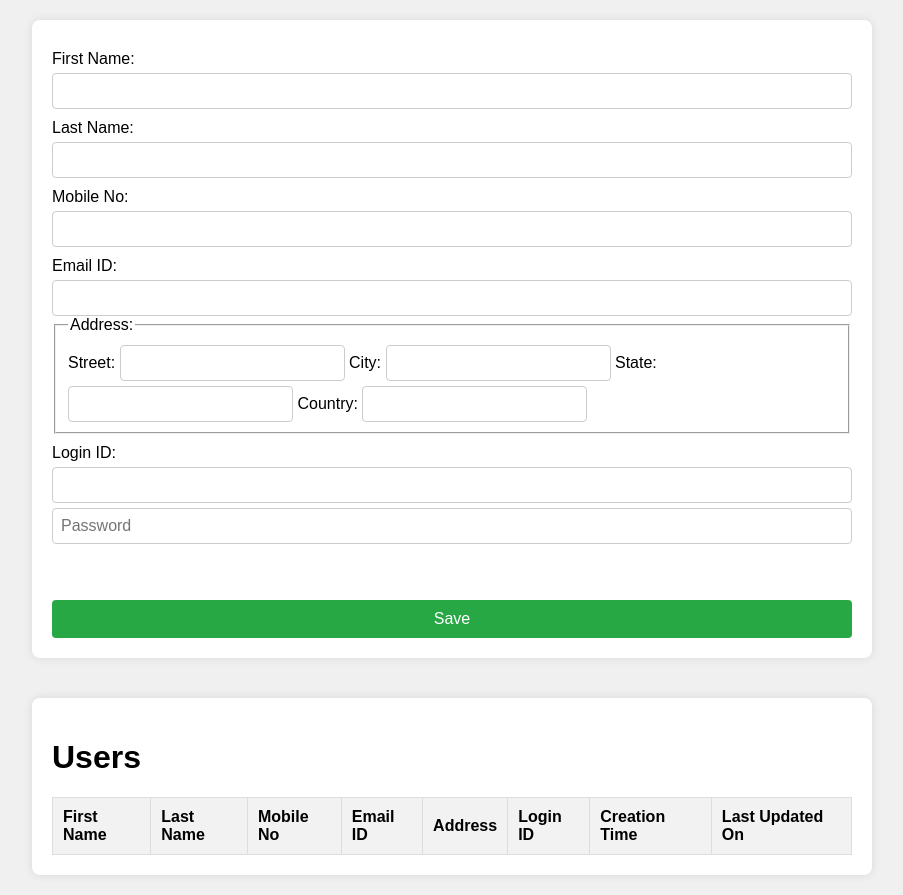
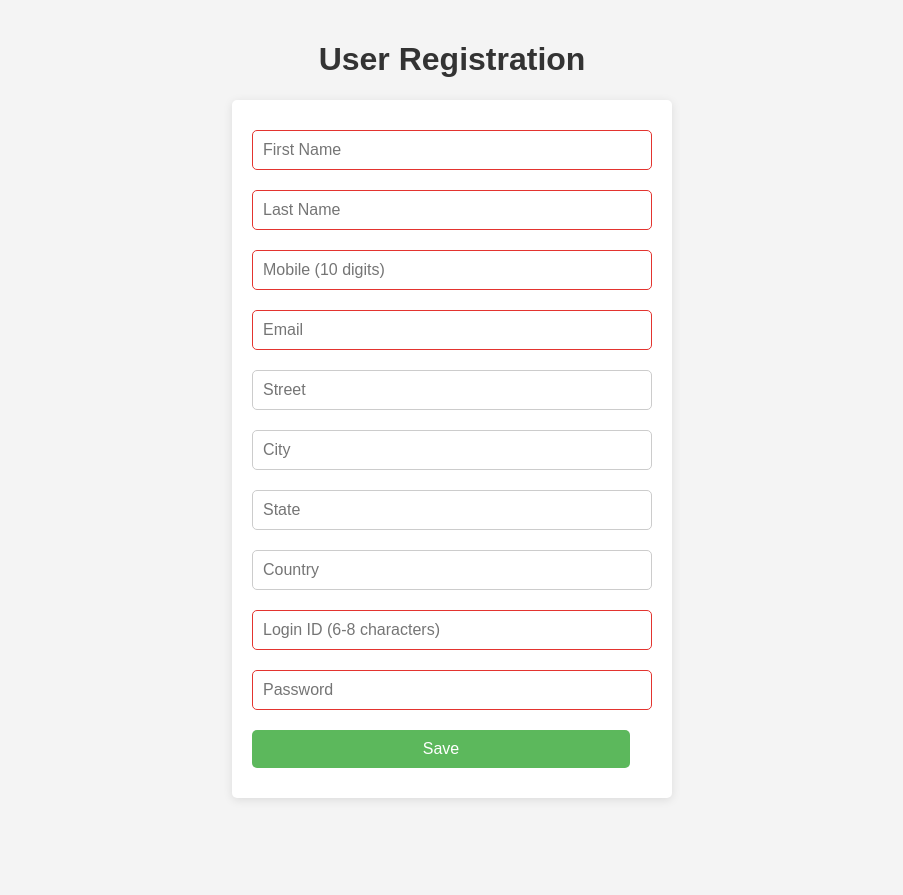
Before and after one commit to divyannns/userdata, a website: page public/index.html in a window 1280 px wide. Shown: the whole page, without its empty margins (188-1091 px from the left). After the commit the page ends 838 px from the top, so only its background shows below. Drawn offline with nearby package versions, Linux system fonts and the light colour scheme; no server answers.

Commit message:
task1 commit

```diff
--- a/public/index.html
+++ b/public/index.html
@@ -3,181 +3,56 @@
 <head>
     <meta charset="UTF-8">
     <meta name="viewport" content="width=device-width, initial-scale=1.0">
-    <title>User Form</title>
-    <style>
-        body {
-            font-family: Arial, sans-serif;
-            margin: 0;
-            padding: 0;
-            display: flex;
-            flex-direction: column;
-            align-items: center;
-            background-color: #f0f0f0;
-        }
-        .container {
-            width: 80%;
-            max-width: 800px;
-            margin: 20px;
-            padding: 20px;
-            background-color: #fff;
-            box-shadow: 0 0 10px rgba(0, 0, 0, 0.1);
-            border-radius: 8px;
-        }
-        form {
-            display: flex;
-            flex-direction: column;
-        }
-        label {
-            margin-top: 10px;
-        }
-        input {
-            margin-top: 5px;
-            padding: 8px;
-            font-size: 1em;
-            border: 1px solid #ccc;
-            border-radius: 4px;
-        }
-        button {
-            margin-top: 20px;
-            padding: 10px;
-            font-size: 1em;
-            background-color: #28a745;
-            color: white;
-            border: none;
-            border-radius: 4px;
-            cursor: pointer;
-        }
-        button:hover {
-            background-color: #218838;
-        }
-        table {
-            width: 100%;
-            border-collapse: collapse;
-            margin-top: 20px;
-        }
-        table, th, td {
-            border: 1px solid #ddd;
-        }
-        th, td {
-            padding: 10px;
-            text-align: left;
-        }
-        th {
-            background-color: #f2f2f2;
-        }
-    </style>
+    <title>User Registration</title>
+    <link rel="stylesheet" href="styles.css">
     <script src="https://code.jquery.com/jquery-3.6.0.min.js"></script>
 </head>
 <body>
-    <div class="container">
+    <h1>User Registration</h1>
     <form id="userForm">
-            <label for="firstName">First Name:</label>
-            <input type="text" id="firstName" name="firstName" required>
-
-            <label for="lastName">Last Name:</label>
-            <input type="text" id="lastName" name="lastName" required>
-
-            <label for="mobileNo">Mobile No:</label>
-            <input type="text" id="mobileNo" name="mobileNo" required pattern="\d{10}">
-
-            <label for="emailId">Email ID:</label>
-            <input type="email" id="emailId" name="emailId" required>
-
-            <fieldset>
-                <legend>Address:</legend>
-                <label for="street">Street:</label>
-                <input type="text" id="street" name="street">
-                <label for="city">City:</label>
-                <input type="text" id="city" name="city">
-                <label for="state">State:</label>
-                <input type="text" id="state" name="state">
-                <label for="country">Country:</label>
-                <input type="text" id="country" name="country">
-            </fieldset>
-
-            <label for="loginId">Login ID:</label>
-            <input type="text" id="loginId" name="loginId" required pattern="[a-zA-Z0-9]{8,}">
-
-            <input type="password" name="password" placeholder="Password" required pattern="(?=.*\d)(?=.*[a-z])(?=.*[A-Z])(?=.*\W).{6,}"><br>
-            <span class="error" id="passwordError"></span><br>
-
+        <input type="text" id="firstName" placeholder="First Name" required>
+        <input type="text" id="lastName" placeholder="Last Name" required>
+        <input type="text" id="mobile" placeholder="Mobile (10 digits)" required pattern="\d{10}">
+        <input type="email" id="email" placeholder="Email" required>
+        <input type="text" id="street" placeholder="Street">
+        <input type="text" id="city" placeholder="City">
+        <input type="text" id="state" placeholder="State">
+        <input type="text" id="country" placeholder="Country">
+        <input type="text" id="loginId" placeholder="Login ID (6-8 characters)" required>
+        <input type="password" id="password" placeholder="Password" required>
         <button type="submit">Save</button>
     </form>
-    </div>
-
-    <div class="container">
-        <h1>Users</h1>
-        <table id="usersTable">
-            <thead>
-                <tr>
-                    <th>First Name</th>
-                    <th>Last Name</th>
-                    <th>Mobile No</th>
-                    <th>Email ID</th>
-                    <th>Address</th>
-                    <th>Login ID</th>
-                    <th>Creation Time</th>
-                    <th>Last Updated On</th>
-                </tr>
-            </thead>
-            <tbody></tbody>
-        </table>
-    </div>
 
     <script>
-        $(document).ready(function () {
-            // Handle form submission
-            $('#userForm').on('submit', function (e) {
+        $('#userForm').on('submit', function(e) {
             e.preventDefault();
-                const data = $(this).serializeArray().reduce((obj, item) => {
-                    obj[item.name] = item.value;
-                    return obj;
-                }, {});
+            const userData = {
+                firstName: $('#firstName').val(),
+                lastName: $('#lastName').val(),
+                mobile: $('#mobile').val(),
+                email: $('#email').val(),
+                address: {
+                    street: $('#street').val(),
+                    city: $('#city').val(),
+                    state: $('#state').val(),
+                    country: $('#country').val(),
+                },
+                loginId: $('#loginId').val(),
+                password: $('#password').val(),
+            };
+
             $.ajax({
-                    url: '/api/users',
+                url: 'http://localhost:3000/api/users',
                 type: 'POST',
                 contentType: 'application/json',
-                    data: JSON.stringify(data),
-                    success: function (response) {
+                data: JSON.stringify(userData),
+                success: function(response) {
                     alert('User saved successfully!');
-                        loadUsers();
                 },
-                    error: function (error) {
-                        alert('Error saving user: ' + JSON.stringify(error));
+                error: function(error) {
+                    alert('Error saving user: ' + error.responseText);
                 }
             });
-            });
-
-            // Load users on page load
-            function loadUsers() {
-                $.ajax({
-                    url: '/api/users',
-                    type: 'GET',
-                    success: function (response) {
-                        $('#usersTable tbody').empty();
-                        response.forEach(user => {
-                            $('#usersTable tbody').append(`
-                                <tr>
-                                    <td>${user.firstName}</td>
-                                    <td>${user.lastName}</td>
-                                    <td>${user.mobileNo}</td>
-                                    <td>${user.emailId}</td>
-                                    <td>${user.address.street}, ${user.address.city}, ${user.address.state}, ${user.address.country}</td>
-                                    <td>${user.loginId}</td>
-                                    <td>${new Date(user.creationTime).toLocaleString()}</td>
-                                    <td>${new Date(user.lastUpdatedOn).toLocaleString()}</td>
-                                </tr>
-                            `);
-                        });
-                    },
-                    error: function (error) {
-                        alert('Error retrieving users: ' + JSON.stringify(error));
-                    }
-                });
-            }
-
-            // Initial load
-            loadUsers();
         });
     </script>
 </body>
--- /dev/null
+++ b/public/styles.css
@@ -0,0 +1,56 @@
+body {
+    font-family: Arial, sans-serif;
+    background-color: #f4f4f4;
+    margin: 0;
+    padding: 20px;
+}
+
+h1 {
+    color: #333;
+    text-align: center;
+}
+
+form {
+    background-color: #fff;
+    padding: 20px;
+    border-radius: 5px;
+    box-shadow: 0 2px 10px rgba(0,0,0,0.1);
+    max-width: 400px;
+    margin: 20px auto;
+}
+
+input[type="text"],
+input[type="email"],
+input[type="password"],
+button {
+    width: calc(100% - 22px);
+    padding: 10px;
+    margin: 10px 0;
+    border: 1px solid #ccc;
+    border-radius: 5px;
+    font-size: 16px;
+}
+
+button {
+    background-color: #5cb85c;
+    color: white;
+    border: none;
+    cursor: pointer;
+}
+
+button:hover {
+    background-color: #4cae4c;
+}
+
+input[type="text"]:focus,
+input[type="email"]:focus,
+input[type="password"]:focus {
+    border-color: #66afe9;
+    outline: none;
+}
+
+input[type="text"][required]:invalid,
+input[type="email"][required]:invalid,
+input[type="password"][required]:invalid {
+    border-color: #e3342f;
+}
```
Also changed, not shown: server.js (+24 -40 lines). Lines whose indentation alone changed are shown as unchanged.
